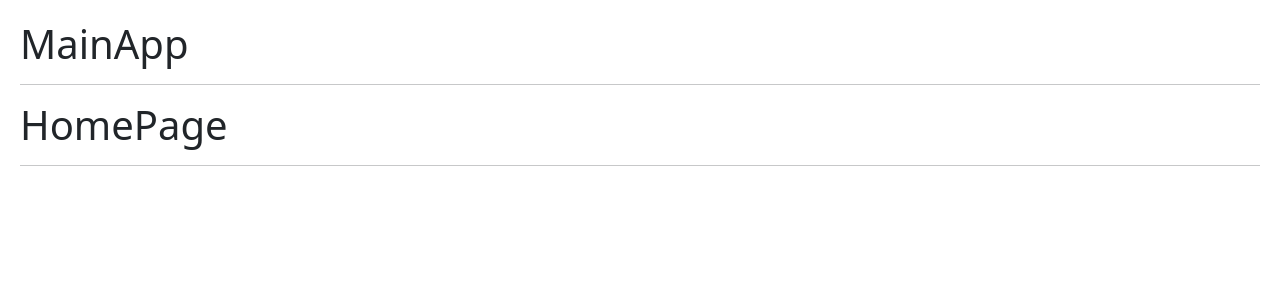
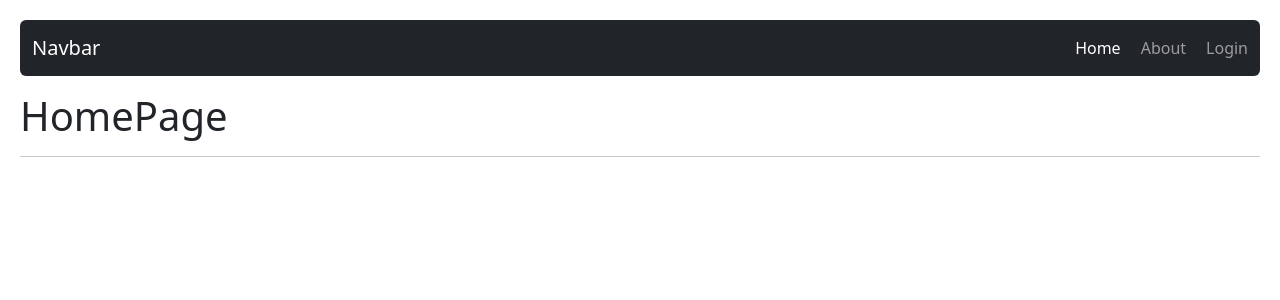
Before and after one commit to PandavionxD/Hooks-react, a React (Vite) app: page / in a window 1280 px wide. Shown: the top 300 px of the page. Built offline with nearby package versions, Linux system fonts and the light colour scheme.

Commit message:
Agregando rutas y componente navbar

```diff
--- a/src/06.useContext/MainApp.jsx
+++ b/src/06.useContext/MainApp.jsx
@@ -2,13 +2,12 @@
 import { HomePage } from "./HomePage"
 import { AboutPage } from "./AboutPage"
 import { LoginPage } from "./LoginPage"
+import { Nabvar } from "./Navbar"
 
 export const MainApp = () => {
   return (
     <>
-      <h1>MainApp</h1>
-      <hr />
-
+    <Nabvar />
       <Routes>
         <Route path="/" element={<HomePage />} />
         <Route path="about" element={<AboutPage />} />
--- /dev/null
+++ b/src/06.useContext/Navbar.jsx
@@ -0,0 +1,26 @@
+import { Link, NavLink } from "react-router-dom"
+
+export const Nabvar = () => {
+  return (
+    <nav className="navbar container-fluid mb-3 navbar-expand-sm navbar-dark bg-dark rounded-2 justify-content-around">
+      <div className="container">
+        <Link className="navbar-brand" to={'/'}>Navbar</Link>
+      </div>
+        <div className="collapse navbar-collapse" id="navbarNav">
+          <ul className="navbar-nav">
+
+            <NavLink className={({ isActive }) => `nav-link  ${isActive ? 'active' : ''}`} to='/' >
+              Home
+            </NavLink>
+            <NavLink className={({ isActive }) => `nav-link  ${isActive ? 'active' : ''}`} to='about' >
+              About
+            </NavLink>
+            <NavLink className={({ isActive }) => `nav-link  ${isActive ? 'active' : ''}`} to='login' >
+              Login
+            </NavLink>
+
+          </ul>
+        </div>
+    </nav>
+  )
+}
--- a/src/index.css
+++ b/src/index.css
@@ -4,3 +4,6 @@
 button{
     margin-right: 5px;
 }
+a{
+    margin-right:4px;
+}
```
